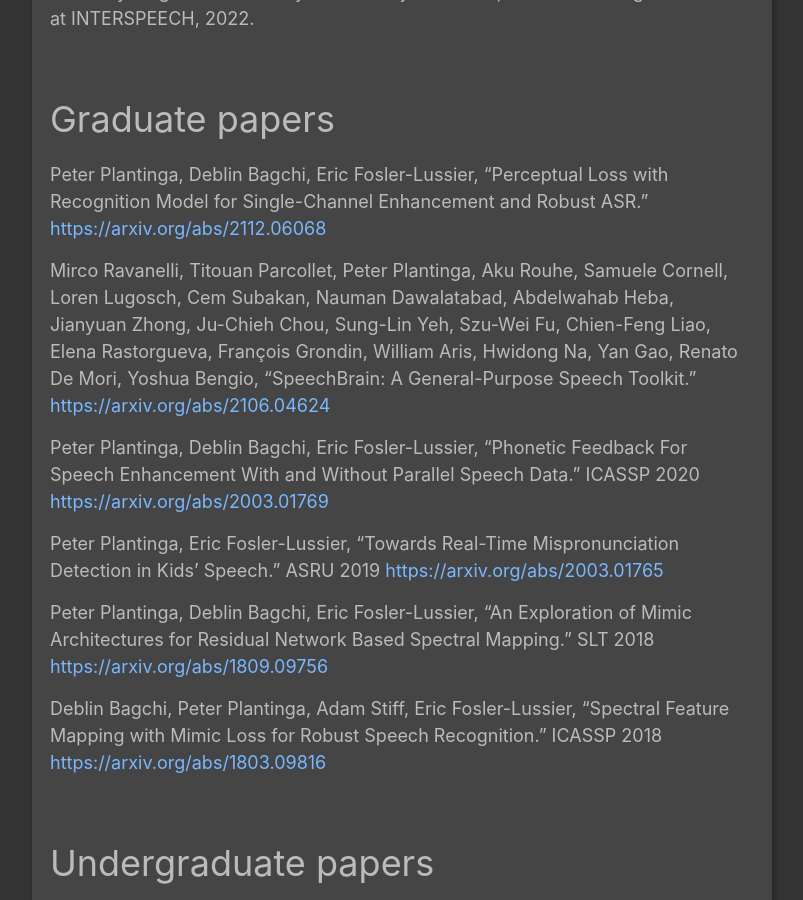
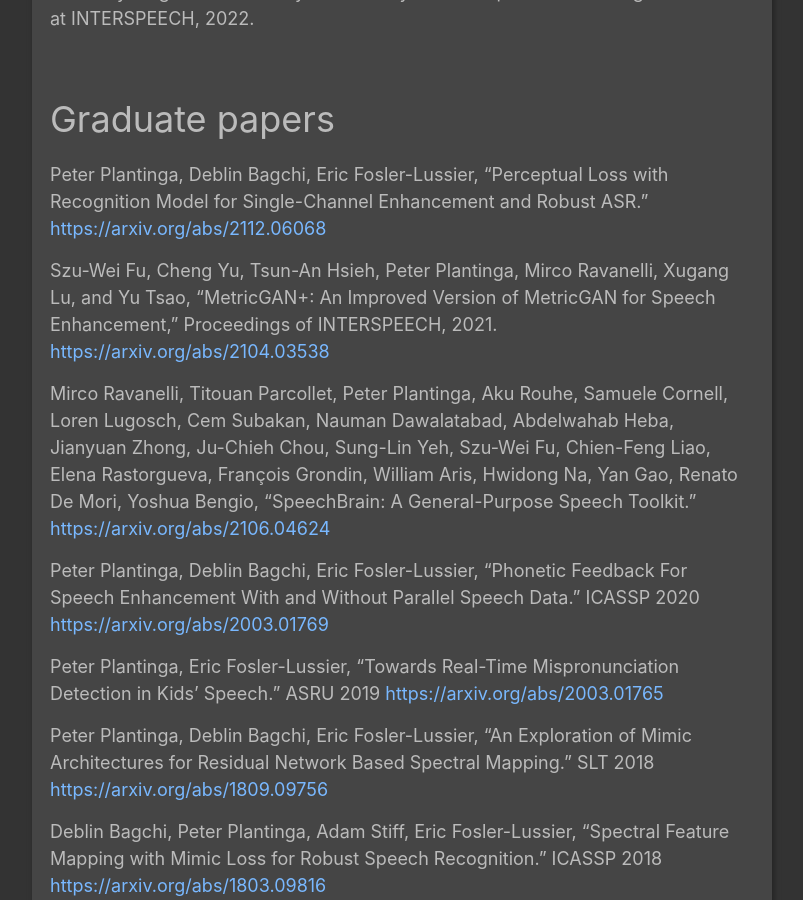
Before and after one commit to pplantinga/massey-plantinga.com, a Jekyll site: the page built from papers.md, in a window 1280 px wide and 900 px high, scrolled down 731 px. Shown: the whole window, without its empty margins (238-1041 px from the left). Built offline with Jekyll 4.4.1, drawn with Linux system fonts in a browser that asks for light colours.

Commit message:
Add MetricGan paper

```diff
--- a/papers.md
+++ b/papers.md
@@ -22,6 +22,8 @@
 Peter Plantinga, Deblin Bagchi, Eric Fosler-Lussier, "Perceptual Loss with
 Recognition Model for Single-Channel Enhancement and Robust ASR."
 [https://arxiv.org/abs/2112.06068](https://arxiv.org/abs/2112.06068)
+
+Szu-Wei Fu, Cheng Yu, Tsun-An Hsieh, Peter Plantinga, Mirco Ravanelli, Xugang Lu, and Yu Tsao, "MetricGAN+: An Improved Version of MetricGAN for Speech Enhancement," Proceedings of INTERSPEECH, 2021. [https://arxiv.org/abs/2104.03538](https://arxiv.org/abs/2104.03538)
 
 Mirco Ravanelli, Titouan Parcollet, Peter Plantinga, Aku Rouhe, Samuele Cornell,
 Loren Lugosch, Cem Subakan, Nauman Dawalatabad, Abdelwahab Heba, Jianyuan Zhong,
```
